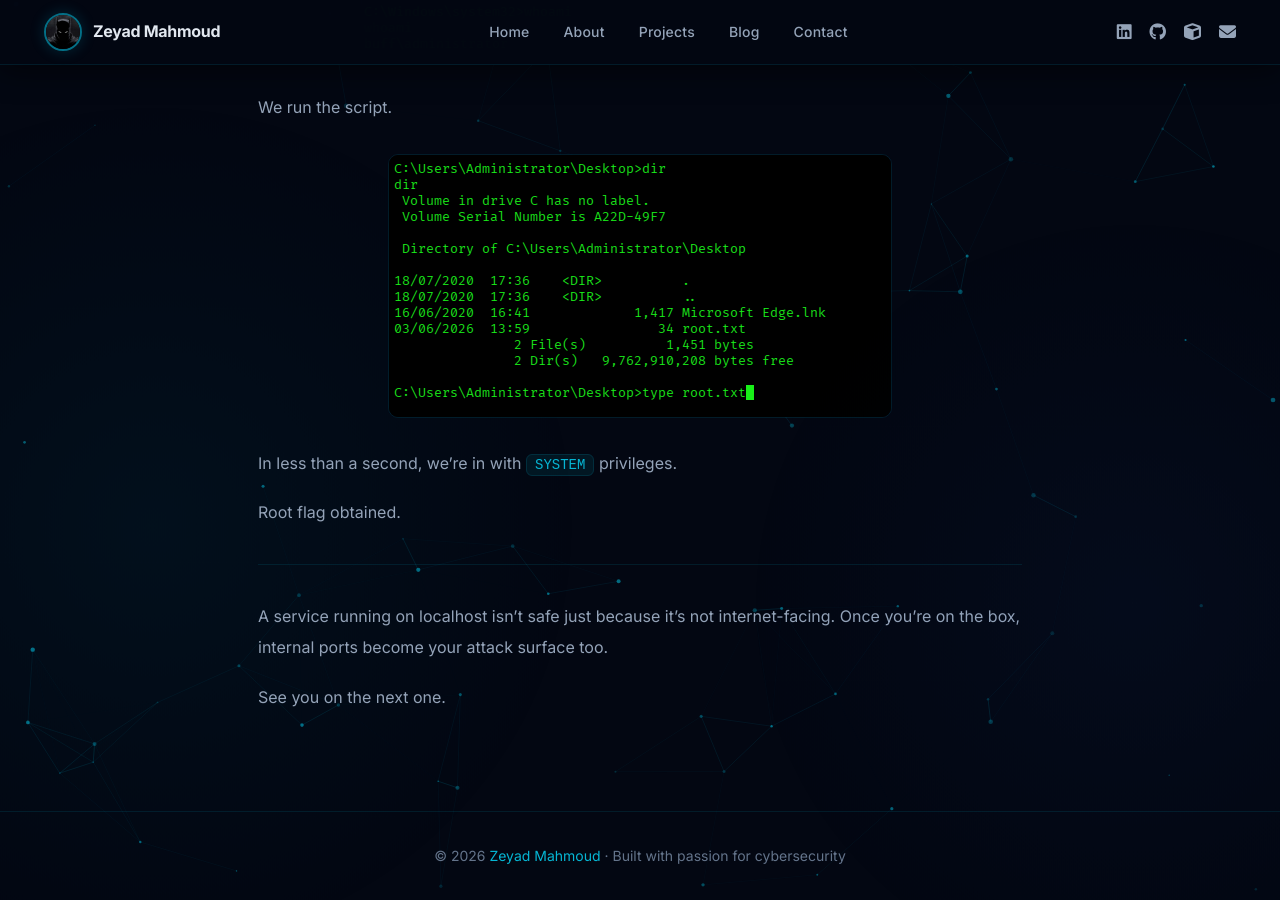
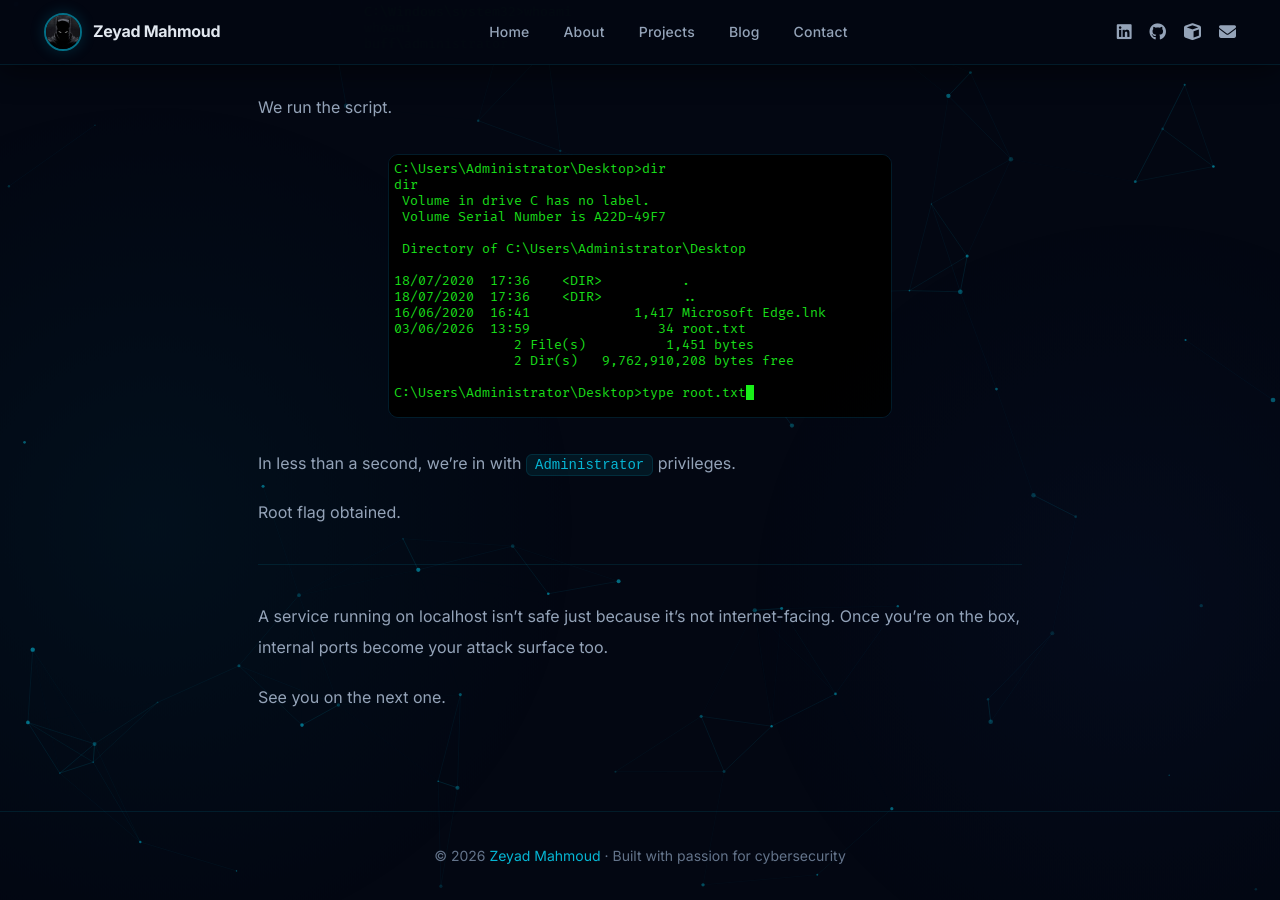
Before and after one commit to zeyad-mahmoud7/zeyad-mahmoud7.github.io, a Jekyll site: the page built from _posts/2026-06-04-buff-htb.md, in a window 1280 px wide and 900 px high, scrolled down 6411 px. Built offline with Jekyll 4.4.1, drawn with Linux system fonts in a browser that asks for light colours.

Commit message:
Update 2026-06-04-buff-htb.md

```diff
--- a/_posts/2026-06-04-buff-htb.md
+++ b/_posts/2026-06-04-buff-htb.md
@@ -96,7 +96,7 @@ We run the script.
 
 ![alt_text](/assets/images/buff/image14.png "image_tooltip")
 
-In less than a second, we're in with `SYSTEM` privileges.
+In less than a second, we're in with `Administrator` privileges.
 
 Root flag obtained.
 
```
Also changed, not shown: other parts of _posts/2026-06-04-buff-htb.md (+1 -1 lines).
